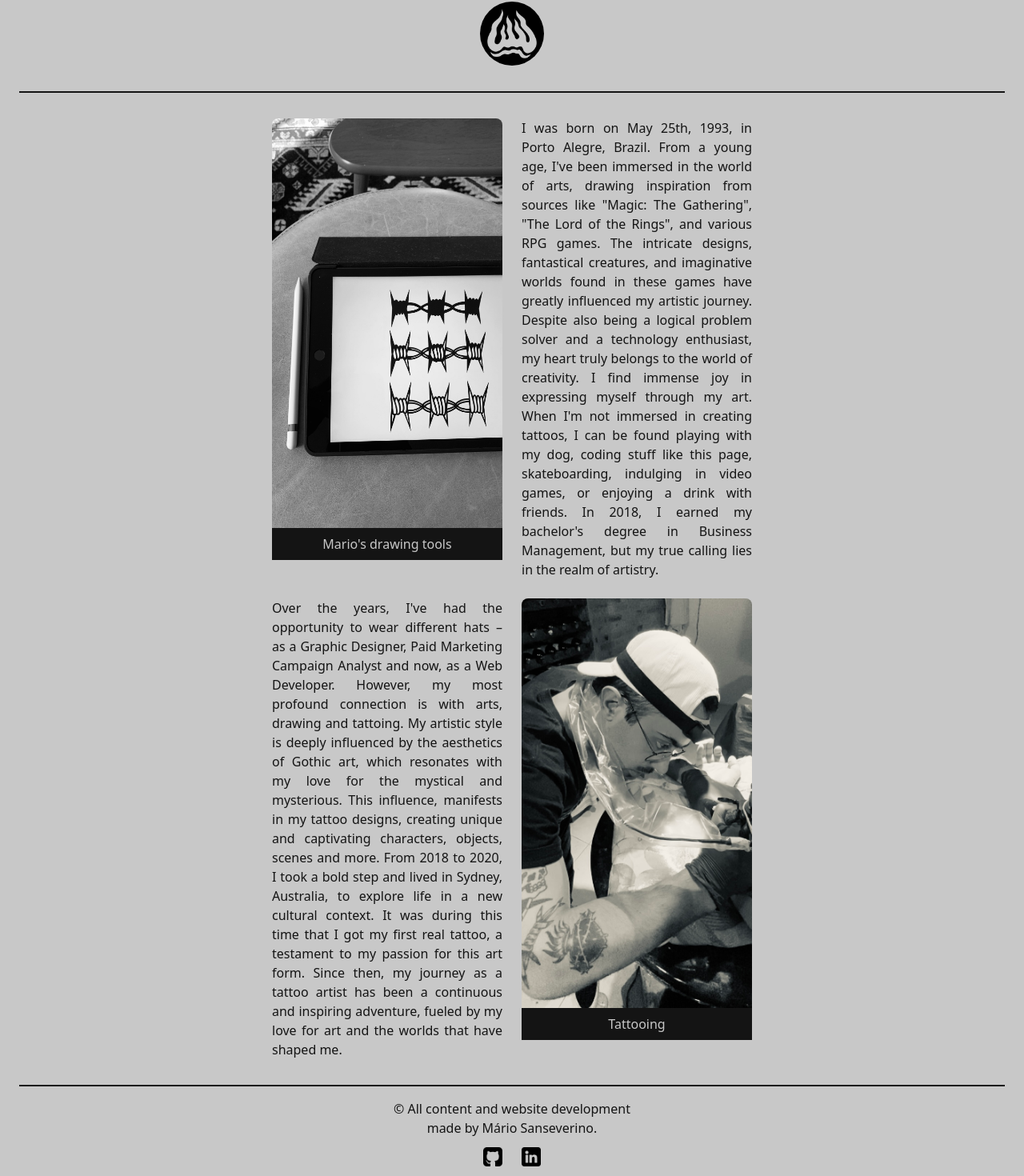
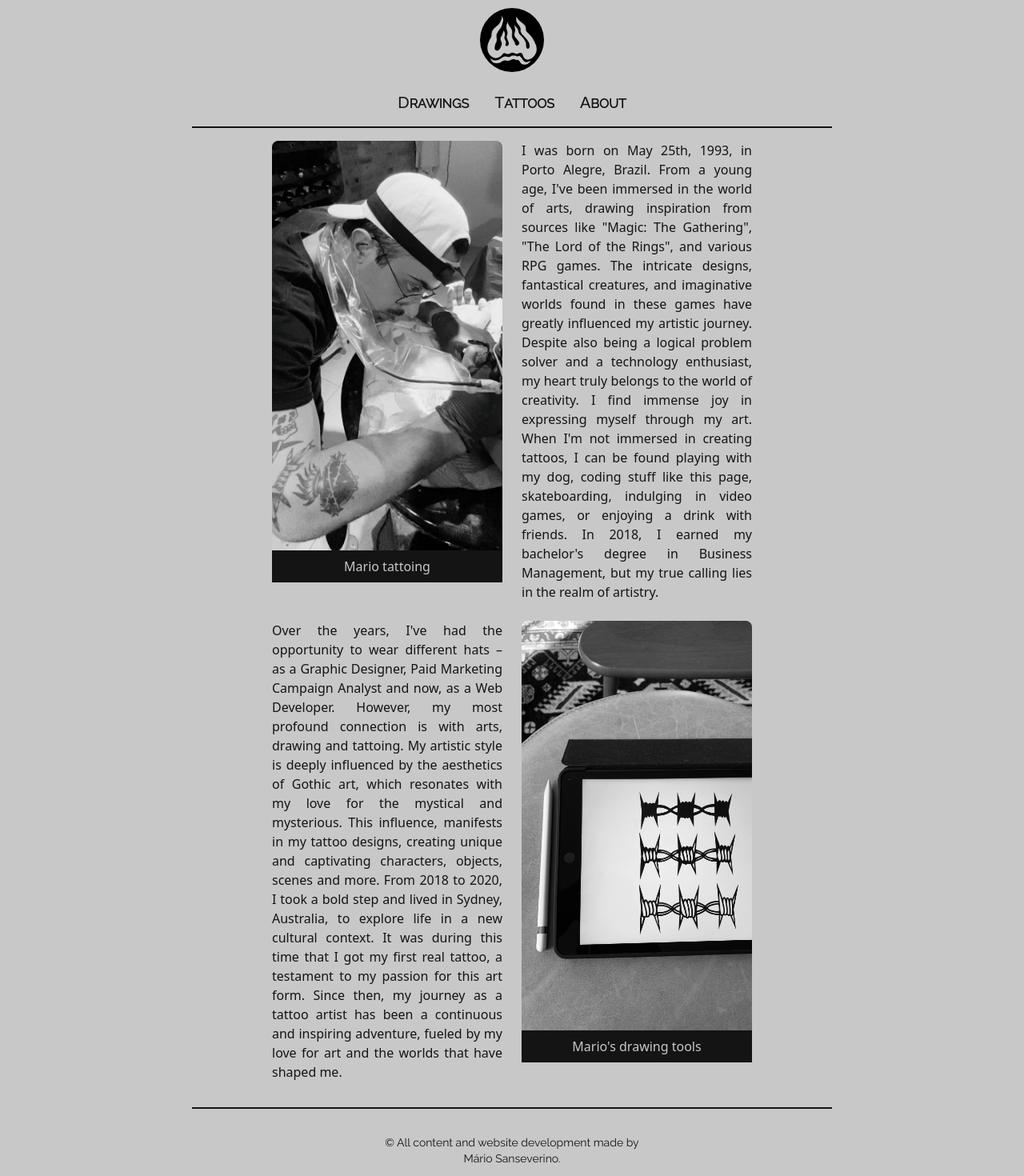
Before and after one commit to mariosanseverino/mariosanseverino.github.io, a Next.js app: page /about in a window 1280 px wide. Shown: the part 22-1492 px from the top of the page at 80% size. Built offline with nearby package versions, Linux system fonts and the light colour scheme; a web font is replaced by a local one.

Commit message:
feat: Added the menu

```diff
--- a/app/Providers.tsx
+++ b/app/Providers.tsx
@@ -7,7 +7,6 @@ import React, {
 	SetStateAction
 } from 'react';
 import { ThemeProvider } from 'next-themes';
-import { Props } from './components/ThemeSwitcher';
 
 export type DrawingsPropsTypes = {
 	drawingName: string,
@@ -22,7 +21,7 @@ export const DrawingsContext = createContext({
 	drawingName: '', zoomHidden: false
 } as DrawingsPropsTypes);
 
-export default function DrawingsProvider({ children } : Props) {
+export default function DrawingsProvider({ children }: { children: React.ReactNode }) {
 	const [drawingName, setDrawingName] = useState('');
 	const [zoomHidden, setZoomHidden] = useState(false);
 	const [currentSheet, setCurrentSheet] = useState(1);
@@ -38,7 +37,7 @@ export default function DrawingsProvider({ children } : Props) {
 
 	return (
 		<DrawingsContext.Provider value={ drawingZoomSettings }>
-			<ThemeProvider themes={['dark', 'light']} attribute='class'>
+			<ThemeProvider themes={['light', 'dark']} attribute='class'>
 				{ children }
 			</ThemeProvider>
 		</DrawingsContext.Provider>
--- a/app/about/page.tsx
+++ b/app/about/page.tsx
@@ -7,12 +7,12 @@ export default function About() {
 			<section className='w-80 mx-auto grid grid-cols-1 gap-y-4 md:w-[738px] md:grid-cols-2 md:gap-6 2xl:w-screen 2xl:grid-cols-4 2xl:gap-6 2xl:px-80'>
 				<figure className='order-1 items-center flex flex-col md:justify-self-end 2xl:justify-self-end'>
 					<img
-						src='images/tools.jpg'
-						alt='Mario&apos;s pen and tablet ready to draw'
-						className='w-80 rounded-t-lg md:w-72 2xl:w-72'
+						src='images/tattooing.jpg'
+						alt='Mário tattoing in his house, wearing a white cap backwards'
+						className='w-80 mx-auto rounded-t-lg md:w-72 2xl:w-72'
 					/>
 					<figcaption className='w-80 bg-black text-white py-2 text-center md:w-72 2xl:w-72'>
-						Mario&apos;s drawing tools
+						Mario tattoing
 					</figcaption>
 				</figure>
 				<p className='text-justify order-2 w-80 md:w-72 2xl:w-72 2xl:justify-self-end'>
@@ -23,12 +23,12 @@ export default function About() {
 				</p>
 				<figure className='order-3 flex flex-col items-center md:justify-self-start md:order-4 2xl:justify-self-start'>
 					<img
-						src='images/tattooing.jpg'
-						alt='Mário tattoing in his house, wearing a white cap backwards'
-						className='w-80 mx-auto rounded-t-lg md:w-72 2xl:w-72'
+						src='images/tools.jpg'
+						alt='Mario&apos;s pen and tablet ready to draw'
+						className='w-80 rounded-t-lg md:w-72 2xl:w-72'
 					/>
 					<figcaption className='w-80 bg-black text-white py-2 text-center md:w-72 2xl:w-72'>
-                        Tattooing
+						Mario&apos;s drawing tools
 					</figcaption>
 				</figure>
 			</section>
--- a/app/components/Footer.tsx
+++ b/app/components/Footer.tsx
@@ -1,6 +1,14 @@
 'use client';
+import React from 'react';
 import { useTheme } from 'next-themes';
-import React from 'react';
+import { Raleway } from 'next/font/google';
+
+const raleway = Raleway({
+	weight: ['400'],
+	display: 'swap',
+	subsets: ['latin'],
+	variable: '--raleway'
+});
 
 export default function Footer() {
 	const { theme } = useTheme();
@@ -8,10 +16,10 @@ export default function Footer() {
 	const darkTheme = theme === 'dark' ? '-dark' : '';
 
 	return(
-		<footer className='w-full flex flex-col justify-center text-center'>
+		<footer className={ `w-full flex flex-col justify-center gap-4 text-center text-sm ${ raleway.className }` }>
 			<hr className={ `my-4 border-t-2 ${ theme === 'dark' ? 'border-white' : 'border-black' }` } />
 			<p className='mx-auto w-80'>&copy; All content and website development made by Mário Sanseverino.</p>
-			<section className='flex row mx-auto justify-center'>
+			<section className='flex row mx-auto justify-center gap-4'>
 				{ socialMediaIcons.map((icon, index) => (
 					<a
 						key={ index }
@@ -19,11 +27,11 @@ export default function Footer() {
 							? 'https://github.com/mariosanseverino'
 							: 'https://www.linkedin.com/in/marioams/' }
 						target='_blank'
-						rel="noreferrer"
+						rel='noreferrer'
 					>
 						<img
 							src={ `./icons/${icon.toLocaleLowerCase()}${ darkTheme }.png` }
-							className='w-6 mx-3 mb-6 mt-3'
+							className='w-6'
 							alt="Social media icon"
 						/>
 					</a>
--- a/app/components/Header.tsx
+++ b/app/components/Header.tsx
@@ -18,16 +18,15 @@ export default function Header() {
 
 	return (
 		<>
-			<header className={ `flex items-center justify-center ${ raleway.className }` }>
+			<header className={ `flex flex-col gap-4 items-center justify-center ${ raleway.className } relative` }>
 				<div className='flex items-center gap-4'>
-					<Logo />
-					{/* <ThemeSwitcher>
-						<p className='font-semibold'>s</p>
-					</ThemeSwitcher> */}
+					<ThemeSwitcher>
+						<Logo />
+					</ThemeSwitcher>
 				</div>
-				{/* <Menu /> */}
+				<Menu />
 			</header>
-			<hr className={ `my-4 border-t-2 ${ theme === 'dark' ? 'border-white' : 'border-black' }` } />
+			<hr className={ `border-t-2 ${ theme === 'dark' ? 'border-white' : 'border-black' }` } />
 		</>
 	);
 }
--- a/app/components/Logo.tsx
+++ b/app/components/Logo.tsx
@@ -13,7 +13,7 @@ export default function Logo() {
 	return (
 		<Link href='/'>
 			<img
-				className='w-20 rounded-full transition hover:scale-95'
+				className='w-20 rounded-full transition-all duration-300 hover:scale-95'
 				src={ switchLogo() }
 				alt="Brand logo"
 				id="logo-img"
--- a/app/components/Menu.tsx
+++ b/app/components/Menu.tsx
@@ -1,6 +1,7 @@
 import React from 'react';
 import Link from 'next/link';
-import { UnifrakturMaguntia, Raleway } from 'next/font/google';
+import { UnifrakturMaguntia } from 'next/font/google';
+import { useTheme } from 'next-themes';
 
 const unifraktur = UnifrakturMaguntia({
 	weight: ['400'],
@@ -10,13 +11,14 @@ const unifraktur = UnifrakturMaguntia({
 });
 
 export default function Menu() {
+	const { theme } = useTheme();
 	const navMenu = ['Drawings','Tattoos','About'];
 
 	return (
-		<menu className='flex flex-col gap-4'>
+		<menu className='flex gap-4 text-md uppercase'>
 			{navMenu.map((menuItem, index) => (
 				<Link
-					className='inline-block uppercase'
+					className={ `px-2 transition-colors duration-500 ${ theme === 'dark' ? 'hover:bg-white hover:text-black' : 'hover:bg-black hover:text-white' }` }
 					href={ index > 0 ? `/${menuItem.toLowerCase()}` : '/' }
 					key={index}
 				>
--- a/app/components/SheetSelector.tsx
+++ b/app/components/SheetSelector.tsx
@@ -6,10 +6,10 @@ export default function SheetSelector() {
 	const { currentSheet, setCurrentSheet } = useDrawingsContext();
 
 	return (
-		<ul className='w-full h-16 flex gap-4 items-center justify-between'>
+		<ul className='w-full h-16 flex gap-4 items-center justify-between md:justify-center md:gap-8'>
 			{ flashSheets.map((sheet, index) => (
 				<img src={ `/images/drawings/${sheet}.png` }
-					className={ `w-16 transition-opacity duration-300 ${currentSheet === index + 1 ? 'opacity-100' : 'opacity-20' }` }
+					className={ `w-16 transition-opacity duration-300 ${currentSheet === index + 1 ? 'opacity-100' : 'opacity-20' } cursor-pointer` }
 					alt='Flash sheet'
 					key={ index }
 					onClick={ () => setCurrentSheet(index + 1) } />
--- a/app/layout.tsx
+++ b/app/layout.tsx
@@ -19,7 +19,7 @@ export default function RootLayout({
 	return (
 		<html lang='en'>
 			<Providers>
-				<body className='flex flex-col gap-4 px-6 py-6 transition-colors duration-1000'>
+				<body className='flex flex-col gap-4 px-6 py-6 transition-colors duration-1000 lg:px-60'>
 					<Header />
 					{children}
 					<Footer />
```
Also changed, not shown: public/images/tattooing.jpg.
